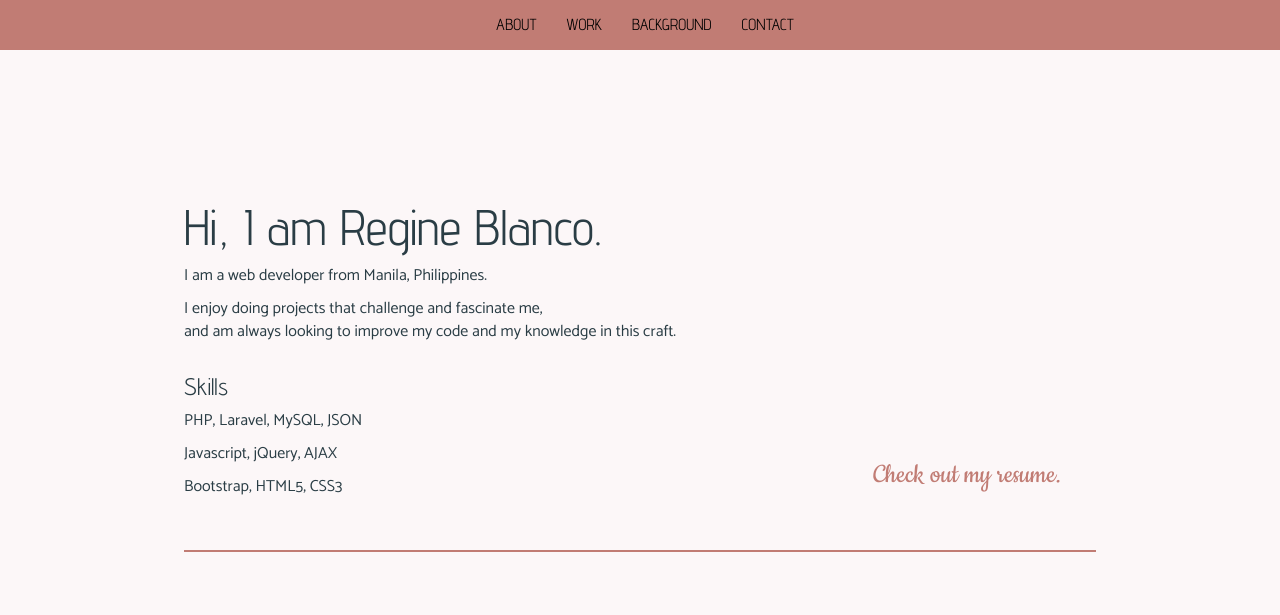
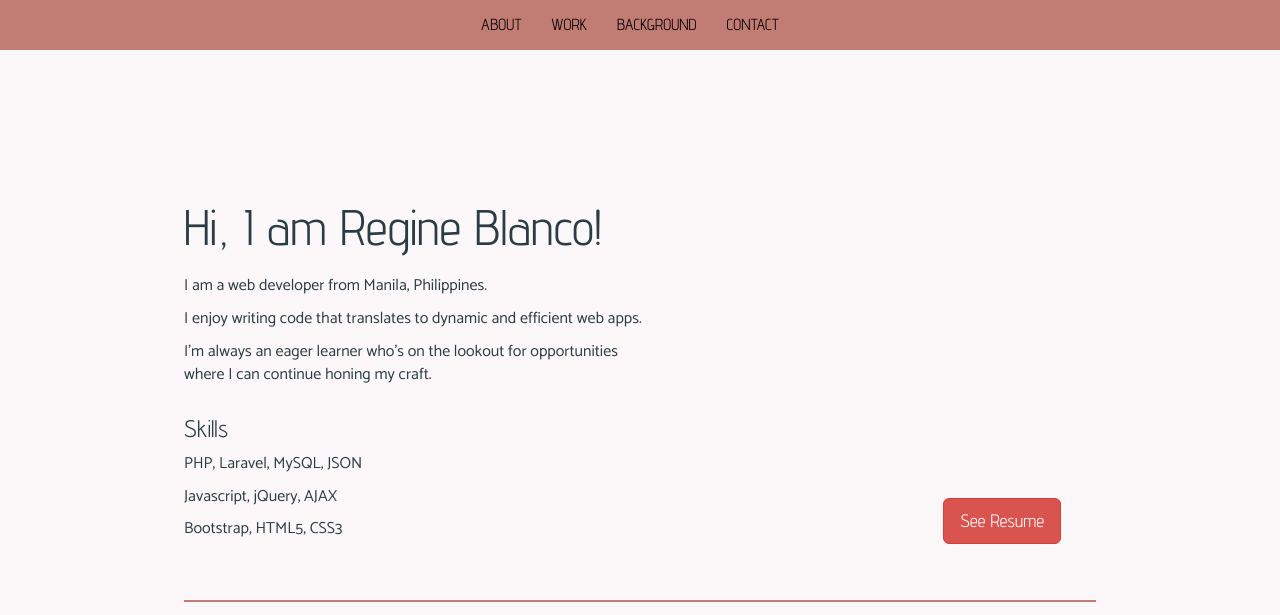
Before and after one commit to regineblanco/portfolio, a plain HTML site: page portfolio.html in a window 1280 px wide. Shown: the top 615 px of the page. Drawn offline with nearby package versions, Linux system fonts and the light colour scheme.

Commit message:
added resume

```diff
--- a/portfolio-style.css
+++ b/portfolio-style.css
@@ -11,7 +11,7 @@ body {
 
 /*HEADER*/
 header {
-	margin-bottom: 50px;
+	margin-bottom: 100px;
 	/*background: url("projects/coffeecode.jpg") center/cover no-repeat;*/
 	height: 300px;
 }
@@ -47,6 +47,7 @@ nav {
 	font-size: 50px;
 	/*font-family: 'Cookie', cursive;*/
 	font-family: 'Advent Pro', sans-serif;
+	margin-bottom: 20px;
 }
 
 #about h3 {
@@ -55,7 +56,8 @@ nav {
 
 #resume {
 	text-align: right;
-	font-family: 'Cookie', cursive;
+	/*font-family: 'Cookie', cursive;*/
+	font-family: 'Advent Pro', sans-serif;
 	font-size: 30px;
 	padding: 100px 50px 0 0;
 }
@@ -63,10 +65,6 @@ nav {
 #resume a {
 	color: #C17C74;
 	text-decoration: none;
-}
-
-#resume a:hover {
-	text-decoration: underline;
 }
 
 /*PROJECTS*/
--- a/portfolio.html
+++ b/portfolio.html
@@ -20,9 +20,9 @@
 </head>
 <body>
 
-<div class="container">
+<div class="container" id="header">
 
-	<header id="header">
+	<header>
 		<!-- NAV -->
 		<nav class="navbar navbar-fixed-top">
 			<div class="navbar-header">
@@ -33,7 +33,7 @@
 			    </button>
 		    </div>
 	  		<div class="collapse navbar-collapse" id="nav-list">
-			    <ul class="nav navbar-nav navbar-right">
+			    <ul class="nav navbar-nav">
 					<li class="active"><a href="#header" class="about">About</a></li>
 					<li><a href="#bootstrap" class="work">Work</a></li>
 					<li><a href="#background" class="background">Background</a></li>
@@ -45,9 +45,11 @@
 		<!-- INTRO DETAILS -->
 		<div id="about">
 			<div id="intro">
-				<h1>Hi, I am Regine Blanco.</h1>
+				<h1>Hi, I am Regine Blanco!</h1>
 				<p>I am a web developer from Manila, Philippines.</p>
-				<p>I enjoy doing projects that challenge and fascinate me,<br>and am always looking to improve my code and my knowledge in this craft.</p>
+				<p>I enjoy writing code that translates to dynamic and efficient web apps.</p>
+				<p>I'm always an eager learner who's on the lookout for opportunities<br>
+				where I can continue honing my craft.</p>
 			</div>
 			<div class="row">
 				<div class="col-xs-12 col-sm-6" id="skills">
@@ -57,7 +59,9 @@
 					<p id ="bootstrap">Bootstrap, HTML5, CSS3</p>
 				</div>
 				<div class="col-xs-12 col-sm-6" id="resume">
-					<a href="#">Check out my resume.</a>
+					<a href="https://drive.google.com/file/d/0B1vTaHTBIn2rR1FPSWwwQ212ZHc/view?usp=sharing" target="_blank">
+						<button class="btn btn-danger btn-lg">See Resume</button>
+					</a>
 				</div>
 			</div>
 		</div>
@@ -312,6 +316,8 @@
 		</div>
 	</div></div>
 
+	<hr style="border-color: #C17C74; border-width: 2px; margin-bottom: 75px; width: 70%;">
+
 	<!-- CONTACT DETAILS -->
 	<div class="container" id="contact">
 		<div class="row">
@@ -321,10 +327,10 @@
 				<p>regineannblanco@gmail.com</p>
 			</div>
 			<div class="col-xs-12 col-md-6 links">
-				<a href="https://www.freecodecamp.com/">
-					<i class="fa fa-free-code-camp fa-3x" aria-hidden="true"></i>
+				<a href="https://www.facebook.com/regineannblanco" target="_blank">
+					<i class="fa fa-facebook fa-3x" aria-hidden="true"></i>
 				</a>
-				<a href="https://www.linkedin.com/profile/preview?locale=en_US&trk=prof-0-sb-preview-primary-button" target="_blank">
+				<a href="https://www.linkedin.com/in/regine-ann-blanco-6362637b/" target="_blank">
 					<i class="fa fa-linkedin fa-3x" aria-hidden="true"></i>
 				</a>
 				<a href="https://github.com/regineblanco" target="_blank">
```
